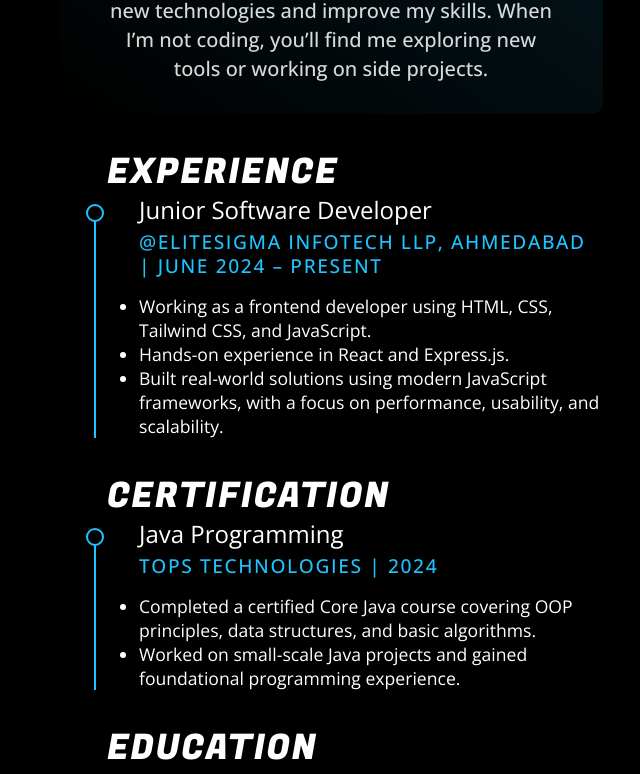
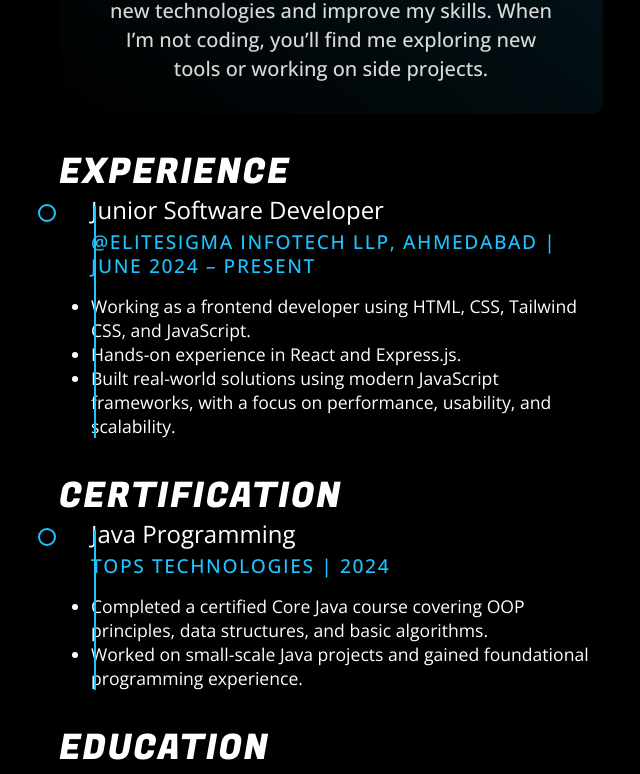
Before and after one commit to Dilipdabhi2003/personal-portfolio, a React (Vite) app: page / in a window 1280 px wide. Shown: the part 1109-1883 px from the top of the page, without its empty margins (597-1237 px from the left). Built offline with nearby package versions, Linux system fonts and the light colour scheme.

Commit message:
Update about-me.css

```diff
--- a/src/styles/about-me.css
+++ b/src/styles/about-me.css
@@ -22,7 +22,7 @@
 }
 
 .timeline {
-	padding-left: 3rem;
+/* 	padding-left: 3rem; */
 	position: relative;
 	font-size: 1.1rem;
 	margin-top: 2rem;
```
